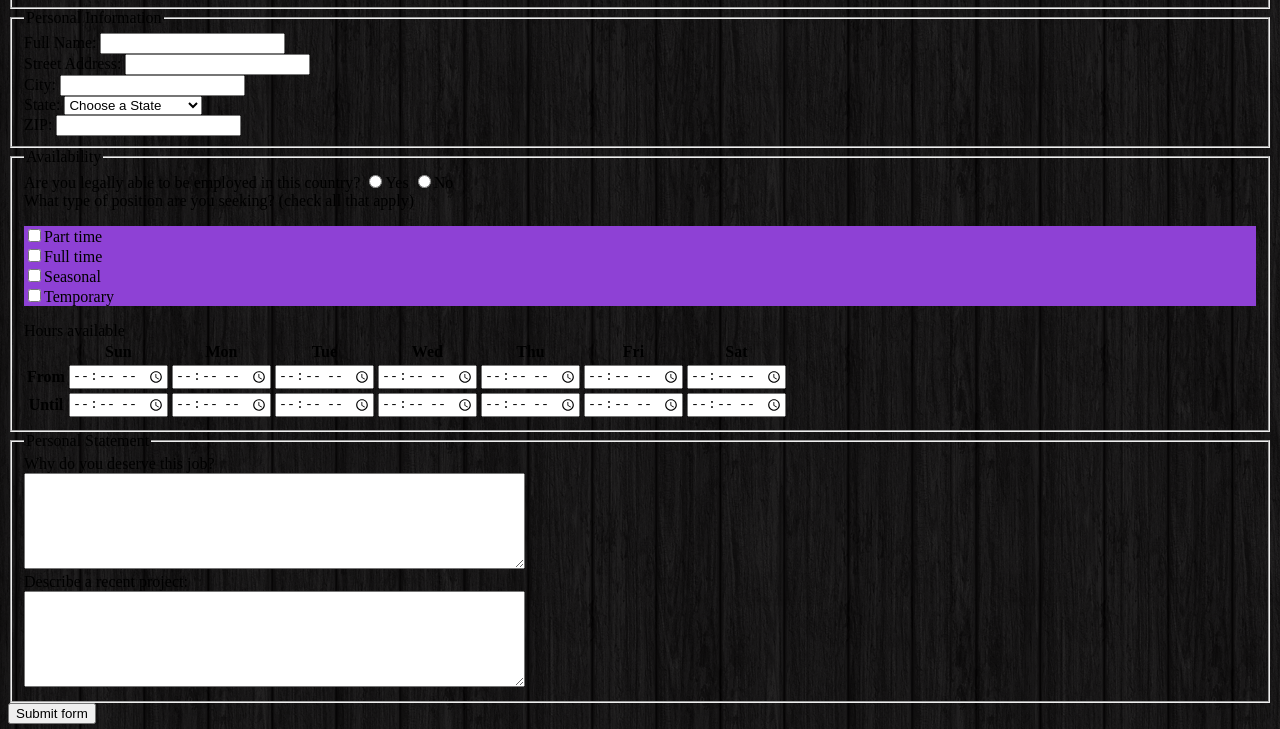
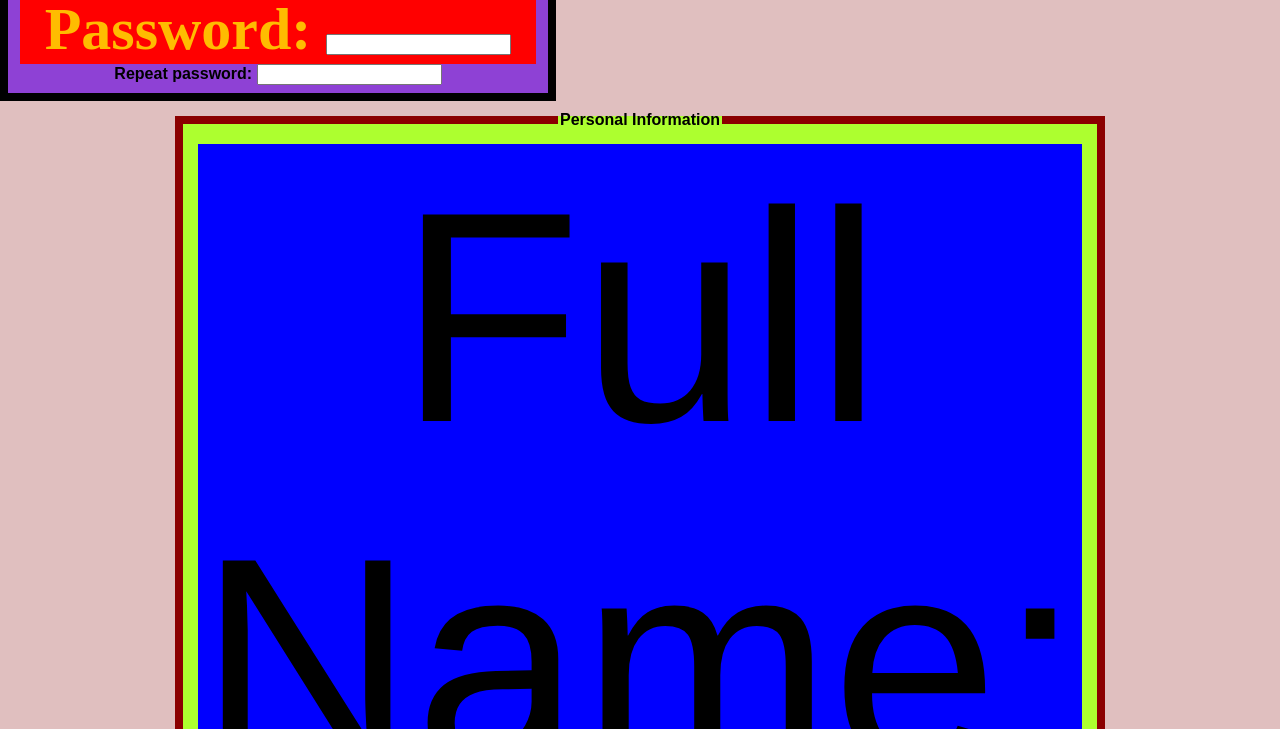
Before and after one commit to zoutian-1669863/zoutian-1669863.github.io, a plain HTML site: page jobApplicationForm.html in a window 1280 px wide. Shown: the part 156-885 px from the top of the page. Drawn offline with Linux system fonts and the light colour scheme.

Commit message:
Add files via upload

```diff
--- a/jobApplicationForm.html
+++ b/jobApplicationForm.html
@@ -2,7 +2,7 @@
 <html>
 <head>
 	<meta charset="utf-8">
-	<link rel="stylesheet" type="text/css" href="test.css" />
+	<link rel="stylesheet" type="text/css" href="test1.css" />
 	<title>Job Application</title>
 </head>
 <body>
```
